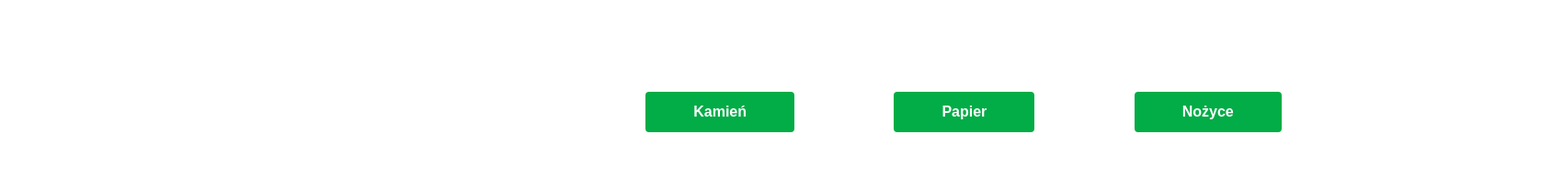
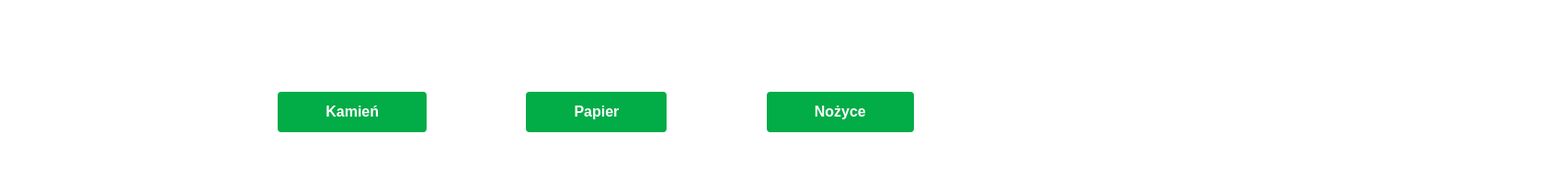
Before and after one commit to Mosik-alt/javascript-prework, a website: page index.html in a window 1280 px wide. Shown: the whole page at 92% size, 1688 px wide, since content can reach past the window. Drawn offline with Linux system fonts and the light colour scheme.

Commit message:
Add new files

```diff
--- a/css/style.css
+++ b/css/style.css
@@ -1,5 +1,5 @@
 body{
-  padding-left: 400px;
+
   margin-top: 100px;
   width: 2000px;
   max-width: 100%;
--- a/js/script.js
+++ b/js/script.js
@@ -1,3 +1,4 @@
+
 function playGame(argPlayerInput) {
   let randomNumber = Math.floor(Math.random() * 3 + 1);
 
@@ -83,8 +84,8 @@ function playGame(argPlayerInput) {
       printMessage('Wybierz 1, 2 lub 3!');
     }
   }
-clearMessages();
-displayResult(computerMove, playerMove);
+  clearMessages();
+  displayResult(computerMove, playerMove);
 }
 
 
```
